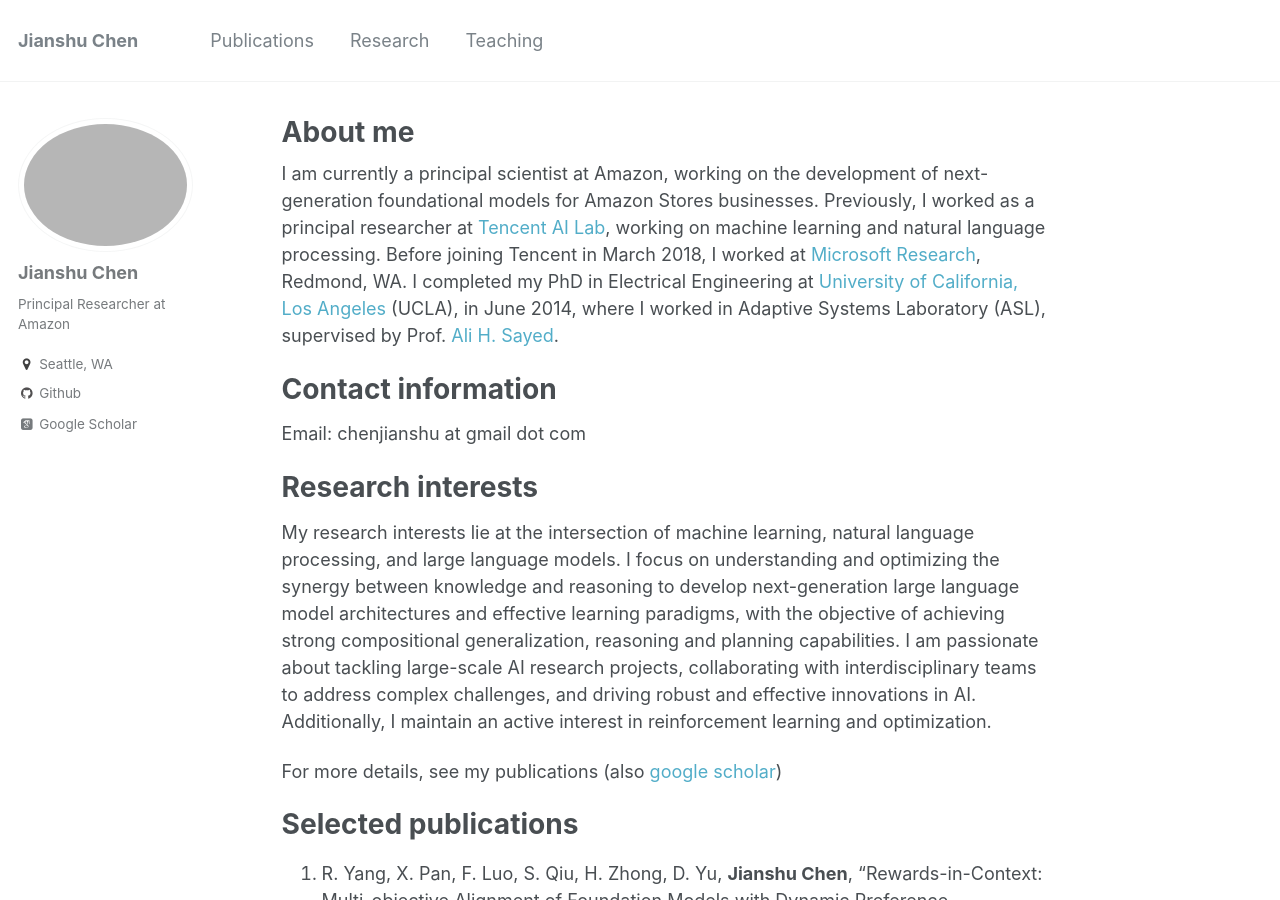
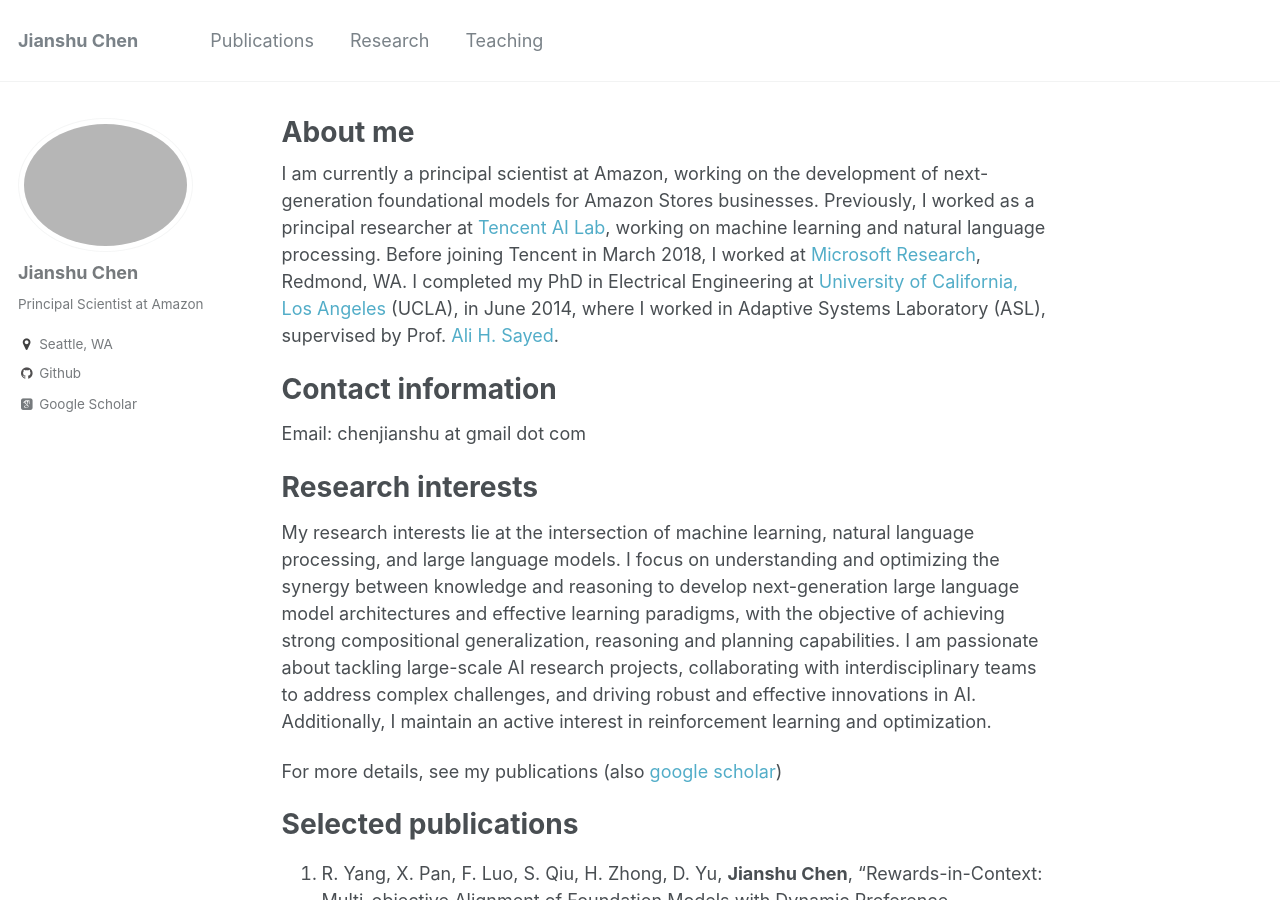
Before and after one commit to chenjianshu/chenjianshu.github.io, a Jekyll site: the page built from _pages/about.md, in a window 1280 px wide and 900 px high. Built offline with Jekyll 4.4.1, drawn with Linux system fonts in a browser that asks for light colours; some web fonts are replaced.

Commit message:
Update new job title

```diff
--- a/_config.yml
+++ b/_config.yml
@@ -81,7 +81,7 @@ analytics:
 author:
   name             : "Jianshu Chen"
   avatar           : "profile.png"
-  bio              : "Principal Researcher at Amazon"
+  bio              : "Principal Scientist at Amazon"
   location         : "Seattle, WA"
   employer         :
   googlescholar    : "https://scholar.google.com/citations?user=jQeFWdoAAAAJ&hl=en"
```
